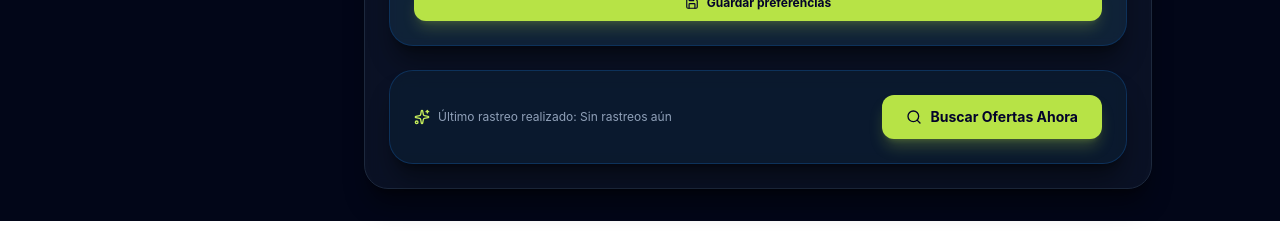
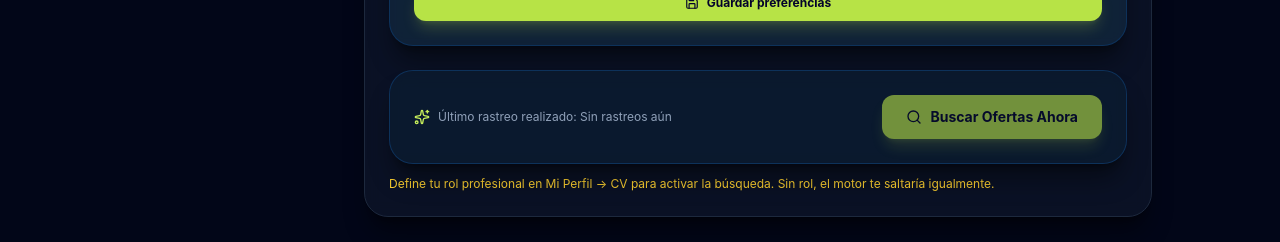
Before and after one commit to RobertoAntonio25/talent-ai-client, a React (Vite) app: page /settings in a window 1280 px wide. Shown: the part 1132-1374 px from the top of the page. Before the commit the page ends 1353 px from the top, so only its background shows below. Built offline with nearby package versions, Linux system fonts and the light colour scheme; no server answers; sample sign-in values are in the browser's storage; what @react-pdf/renderer would draw is missing.

Commit message:
feat(front): banner needsReview y busqueda bloqueada sin rol

```diff
--- a/src/adapters/cvAdapter.ts
+++ b/src/adapters/cvAdapter.ts
@@ -180,3 +180,47 @@ export function mapGeneratedCVToProfilePatch(cv: GeneratedCV): ProfileCvPatch {
   }
   return patch;
 }
+
+export type CvMissingField =
+  | "summary"
+  | "skills"
+  | "targetRole"
+  | "experiences";
+
+export const CV_MISSING_LABELS: Record<CvMissingField, string> = {
+  summary: "Resumen",
+  skills: "Habilidades",
+  targetRole: "Rol objetivo",
+  experiences: "Experiencia",
+};
+
+// needsReview calculado (no almacenado): sobrevive a hidratación, local y upload.
+export function assessCvCompleteness(
+  cv: {
+    summary?: string | null;
+    skills?: string[] | null;
+    targetRole?: string | null;
+    experience?: Array<unknown> | null;
+  } | null,
+): { needsReview: boolean; missingFields: CvMissingField[] } {
+  if (!cv) {
+    return {
+      needsReview: true,
+      missingFields: ["summary", "skills", "targetRole", "experiences"],
+    };
+  }
+  const missing: CvMissingField[] = [];
+  if (!cv.summary?.trim()) {
+    missing.push("summary");
+  }
+  if (!cv.skills || cv.skills.length === 0) {
+    missing.push("skills");
+  }
+  if (!cv.targetRole?.trim() || cv.targetRole.startsWith("[")) {
+    missing.push("targetRole");
+  }
+  if (!cv.experience || cv.experience.length === 0) {
+    missing.push("experiences");
+  }
+  return { needsReview: missing.length > 0, missingFields: missing };
+}
--- a/src/components/profile/CvManager.tsx
+++ b/src/components/profile/CvManager.tsx
@@ -5,6 +5,7 @@
 import { useEffect, useRef, useState, type ChangeEvent } from "react";
 import {
   AlertCircle,
+  AlertTriangle,
   CheckCircle2,
   Languages,
   Loader2,
@@ -13,7 +14,7 @@ import {
 } from "lucide-react";
 import { useCv } from "../../hooks/useCv";
 import { useAuth } from "../../context/AuthContext";
-import { mapProfileCvToGeneratedCV } from "../../adapters/cvAdapter";
+import { mapProfileCvToGeneratedCV, assessCvCompleteness, CV_MISSING_LABELS } from "../../adapters/cvAdapter";
 import { translateBaseCv } from "../../services/userProfile.service";
 import type { GeneratedCV } from "../../types/cv";
 import CvViewer from "../ui/CvViewer";
@@ -168,6 +169,22 @@ export default function CvManager() {
           )}
         </div>
         <input ref={fileRef} type="file" accept="application/pdf" className="hidden" onChange={(e) => void handleFile(e)} />
+        {(() => {
+          const check = assessCvCompleteness(cv);
+          if (!check.needsReview) return null;
+          return (
+            <div className="mt-3 p-3 rounded-xl bg-amber-500/10 border border-amber-500/30 text-amber-200 text-xs flex items-start gap-2">
+              <AlertTriangle className="w-4 h-4 flex-shrink-0 mt-0.5" />
+              <div>
+                <p className="font-bold">Tu CV necesita revisión (nada se inventó por ti).</p>
+                <p className="mt-0.5 text-amber-200/90">
+                  Completa: {check.missingFields.map((f) => CV_MISSING_LABELS[f]).join(", ")}.
+                  {check.missingFields.includes("targetRole") && " Pon tu rol en Datos abajo: sin rol no hay búsqueda ni CV adaptado."}
+                </p>
+              </div>
+            </div>
+          );
+        })()}
         {uploadError && (
           <p className="mt-2 text-xs text-red-400 flex items-center gap-1"><AlertCircle className="w-3.5 h-3.5" />{uploadError}</p>
         )}
--- a/src/components/search/ManualSearchPanel.tsx
+++ b/src/components/search/ManualSearchPanel.tsx
@@ -9,6 +9,8 @@ import {
   Sparkles,
 } from "lucide-react";
 import { useManualSearch } from "../../hooks/useManualSearch";
+import { useCv } from "../../hooks/useCv";
+import { assessCvCompleteness } from "../../adapters/cvAdapter";
 
 export default function ManualSearchPanel({
   search,
@@ -17,6 +19,9 @@ export default function ManualSearchPanel({
 }) {
   const { isSearching, searchSuccess, searchError, lastSearchLabel, runSearch } =
     search;
+  // Sin rol el motor te saltaría igual: se bloquea aquí para no quemar créditos.
+  const { cv } = useCv();
+  const roleMissing = assessCvCompleteness(cv).missingFields.includes("targetRole");
 
   return (
     <div>
@@ -46,7 +51,8 @@ export default function ManualSearchPanel({
           </div>
           <button
             onClick={() => void runSearch()}
-            disabled={isSearching}
+            disabled={isSearching || roleMissing}
+            title={roleMissing ? "Define tu rol profesional en Mi Perfil → CV para buscar" : undefined}
             className="flex items-center justify-center gap-2 px-6 py-3 rounded-xl font-bold text-xs sm:text-sm text-aplika-night-950 shadow-lg transition-all w-full sm:w-auto active:scale-95 cursor-pointer disabled:cursor-not-allowed bg-aplika-lima-500 hover:bg-aplika-lima-400 shadow-aplika-lima-500/25 hover:shadow-aplika-lima-500/40 disabled:opacity-60"
           >
             {isSearching ? (
@@ -63,6 +69,11 @@ export default function ManualSearchPanel({
           </button>
         </div>
       </div>
+      {roleMissing && (
+        <p className="mt-3 text-xs text-amber-300">
+          Define tu rol profesional en Mi Perfil → CV para activar la búsqueda. Sin rol, el motor te saltaría igualmente.
+        </p>
+      )}
     </div>
   );
 }
```
